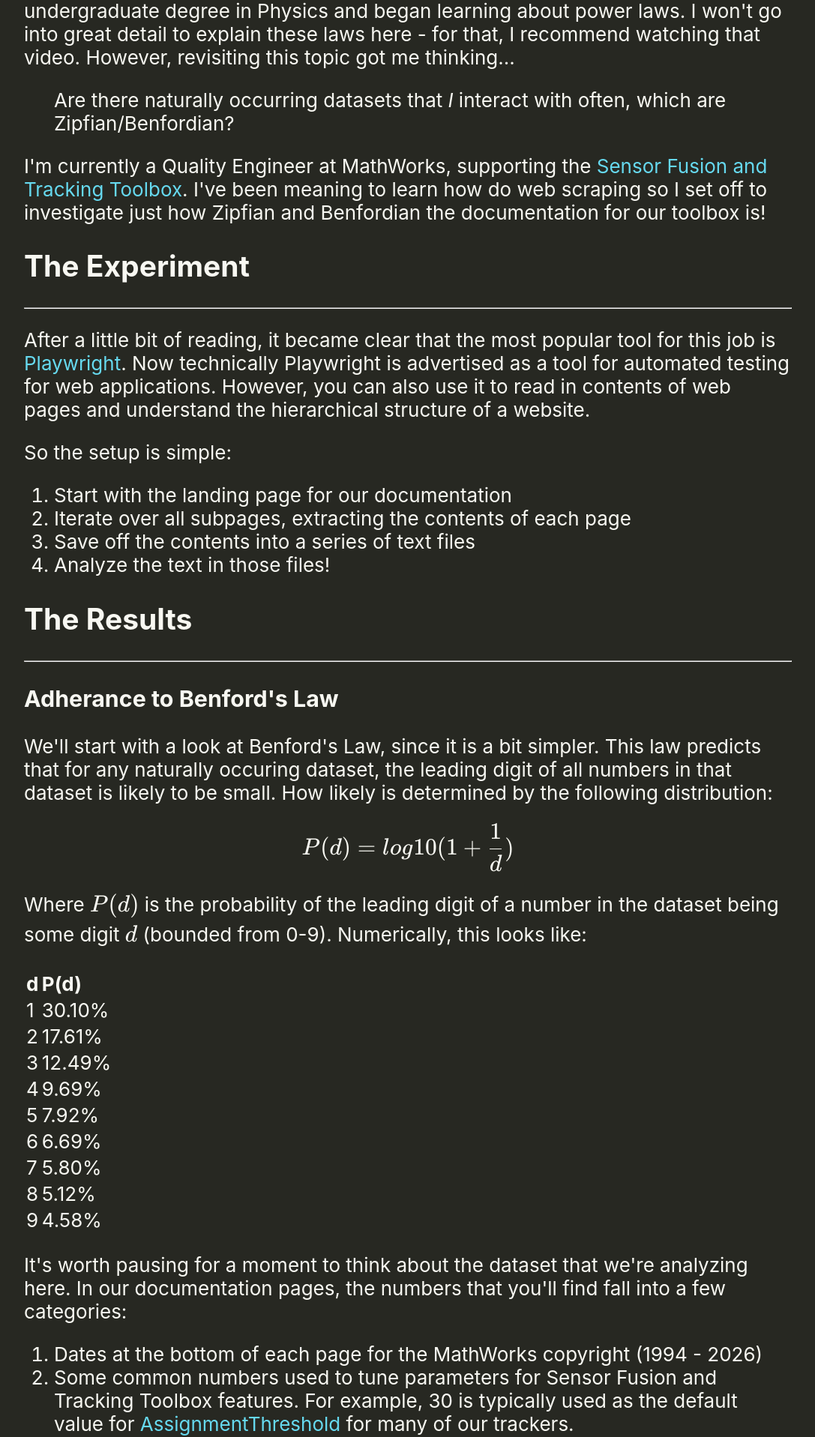
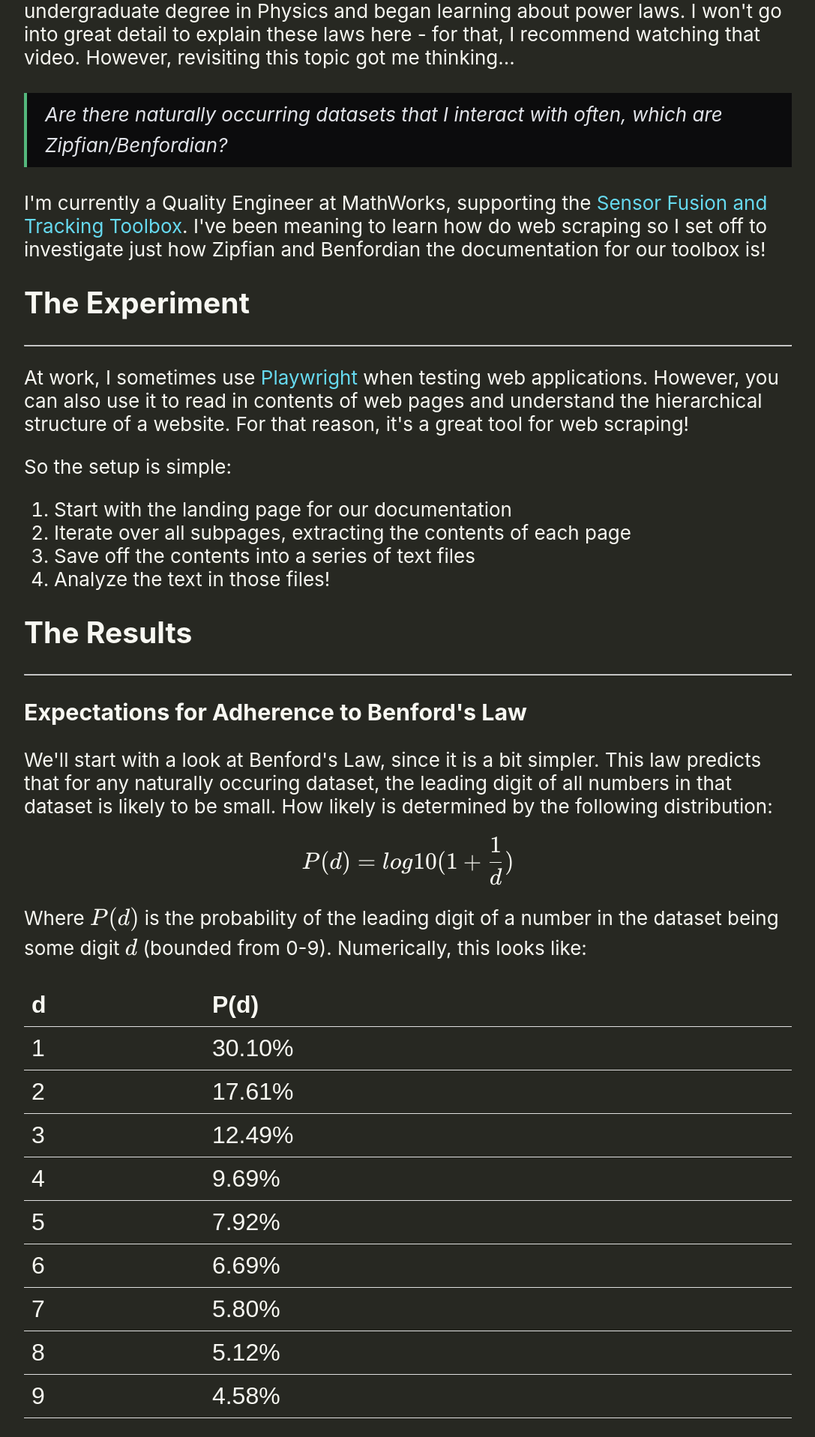
Before and after one commit to zachDiaks/Website, a React (Create React App) app: page /#/benford in a window 1280 px wide. Shown: the part 530-2447 px from the top of the page at 75% size, without its empty margins (96-1183 px from the left). Built offline with nearby package versions, Linux system fonts and the light colour scheme.

Commit message:
Adding image support and formatting

```diff
--- a/src/components/BlogPost.css
+++ b/src/components/BlogPost.css
@@ -5,3 +5,55 @@
     padding-left: 10%;
     padding-right: 10%;
 }
+
+/* Container for horizontal scrolling on mobile */
+.blogPost table {
+  width: 100%;
+  border-collapse: collapse;
+  margin: 1.5rem 0;
+  font-family: sans-serif;
+  font-size: 2rem;
+}
+
+/* Add padding to headers and cells */
+.blogPost th,
+.blogPost td {
+  padding: 10px 10px; /* This is the "magic" for the cramped look */
+  text-align: left;
+  border-bottom: 1px solid #e0e0e0;
+}
+
+/* Add this to your BlogPost.css */
+.blogPost blockquote {
+  margin: 2rem 0;
+  padding: 0.5rem 1.5rem;
+  border-left: 4px solid #54b87d; /* Accent */
+  background-color: #0c0c0d;
+  color: #e1e3e9;
+  font-style: italic;
+  line-height: 1.6;
+}
+
+/* If there's a paragraph inside the blockquote, remove its bottom margin */
+.blogPost blockquote p {
+  margin: 0;
+}
+
+/* Center the container and the image */
+.blogPost p:has(img) {
+  text-align: center;
+  display: flex;
+  justify-content: center;
+  margin: 2rem 0;
+}
+
+.blogPost img {
+  /* Control the size here */
+  width: 100%;           /* Scale to the width of the text */
+  max-width: 800px;      /* But don't let it get ridiculously huge */
+
+  height: auto;          /* Maintain aspect ratio */
+  display: block;
+  border-radius: 8px;    /* Optional: nice rounded corners */
+  box-shadow: 0 4px 12px rgba(0,0,0,0.1); /* Optional: subtle depth */
+}
--- a/src/pages/Benford.jsx
+++ b/src/pages/Benford.jsx
@@ -16,7 +16,7 @@
 
 ## The Experiment
 ---
-After a little bit of reading, it became clear that the most popular tool for this job is [Playwright](https://playwright.dev/python/). Now technically Playwright is advertised as a tool for automated testing for web applications. However, you can also use it to read in contents of web pages and understand the hierarchical structure of a website.
+At work, I sometimes use [Playwright](https://playwright.dev/python/) when testing web applications. However, you can also use it to read in contents of web pages and understand the hierarchical structure of a website. For that reason, it's a great tool for web scraping!
 
 So the setup is simple:
 1. Start with the landing page for our documentation
@@ -26,7 +26,7 @@
 
 ## The Results
 ---
-### Adherance to Benford's Law
+### Expectations for Adherence to Benford's Law
 We'll start with a look at Benford's Law, since it is a bit simpler. This law predicts that for any naturally occuring dataset, the leading digit of all numbers in that dataset is likely to be small. How likely is determined by the following distribution:
 $$
 P(d) = log10(1 + \\frac{1}{d})
@@ -52,16 +52,16 @@
 
 So perhaps there will be a bias towards leading digits for default values like 3 for \`AssignmentThreshold\`. Or perhaps there are some example parameters which appear very often across our documentation pages like the Latitude, Longitude, and Altitude for Logan Airport (\`[42.366978, -71.022362, 50]\`).
 
-#### Benfordian Results
+### So, how did we do?
 ---
-So how closely does our documentation adhere to Benford's Law? To analyze this we extract all of the numbers from the raw text of each web page, then extract the first digit of each of those numbers. We plot a histogram for the occurrence of each leading digit, and overlay the expected digit count. This expected count is computed as:
+To analyze our adherence to this law, we extract all of the numbers from the raw text of each web page, then extract the first digit of each of those numbers. We plot a histogram for the occurrence of each leading digit, and overlay the expected digit count. This expected count is computed as:
 $$
 E(d) = N * P(d)
 $$
 
 where $N$ is the total amount of numbers found in our dataset. Here are the results:
 
-![Benford Result](./BenfordResult.png)
+![Benford Result](https://github.com/zachDiaks/mw-benfords-law/blob/main/BenfordResult.png?raw=true)
 
 By the eye-test, our distribution follows Benford's law pretty closely! Slight deviations are natural in real datasets, but how much deviation is too much to consider your dataset no longer adherent to a natural law? For this, we can leverage some common statistical tests:
 1. Chi-squared Test
@@ -96,12 +96,11 @@
 
 Finally, another practice which is followed to have a higher level of confidence when evaluating Benford's Law adherence is to evaluate the distribution of the **second** digit of each number in the dataset. Benford's Law describes that for increasing $N$ where $N$ is the location of the digit that we're analyzing in a number, the curve gets flatter and flatter, eventually approaching a uniform distribution.
 
-### Adherance to Zipf's law
-1. Analysis using a simple slope comparison
-2. Using the Mandlebrot Refinement to explain the initial curve in the dataset. This is apparently a common thing.
-3. A more naiive approach to (2) is zooming in on the first section and showing that it follows a different linear curve in the beginning, then is consistent for the tail - Probably leave this out
-4. Show some of the top words. Notice that most of the top ones agree with the same top words the video!
-![Zipf Result](./ZipfResult.png)
+## Next up, Zipf's Law
+---
+In my next post, I'll analyze our documentation's adherence to Zipf's Law! Here's a cool picture to entice you to keep reading!
+
+![Zipf Result](https://github.com/zachDiaks/mw-benfords-law/blob/main/ZipfResult.png?raw=true)
 `
     return (
         <div>
```
